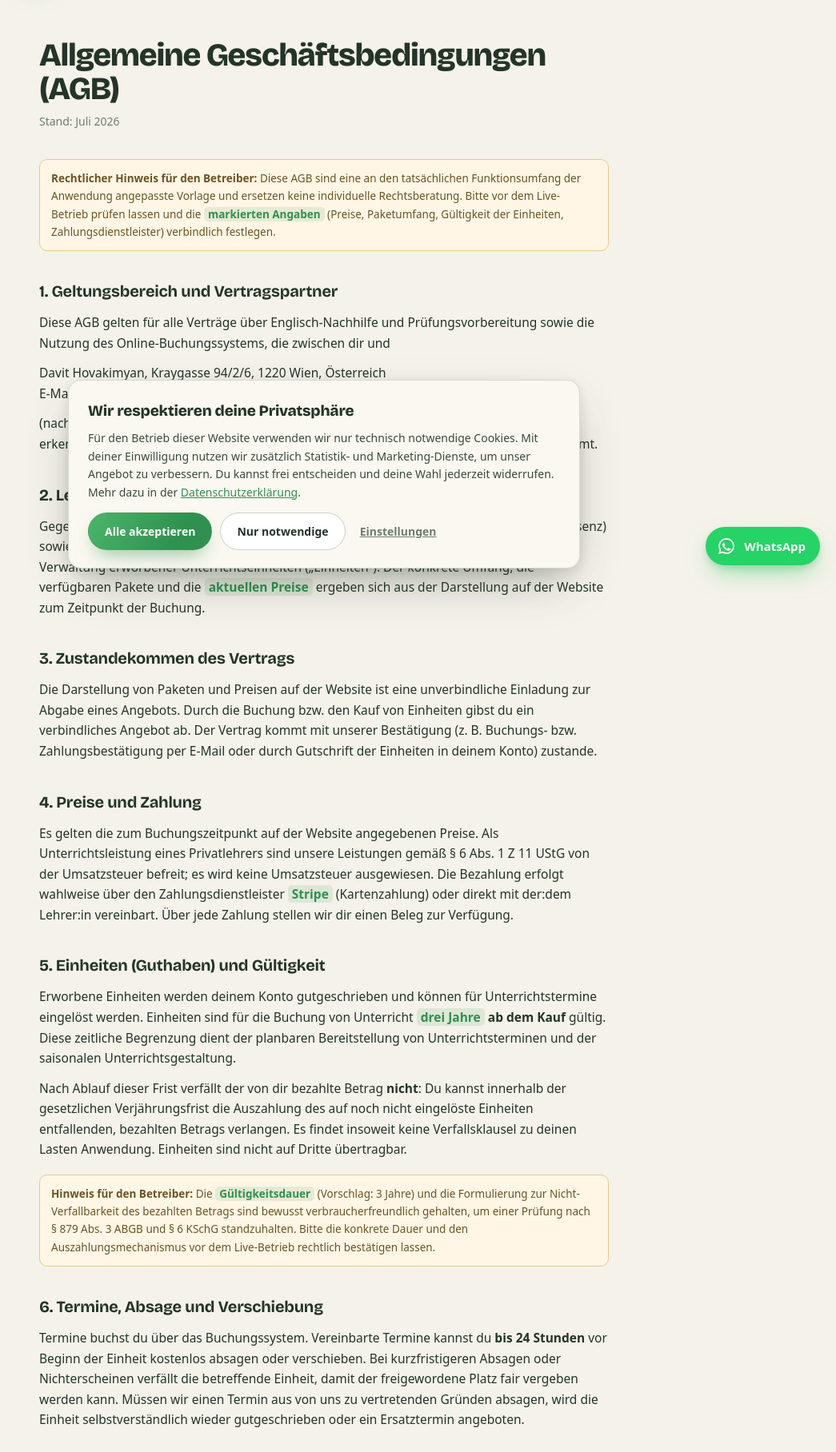
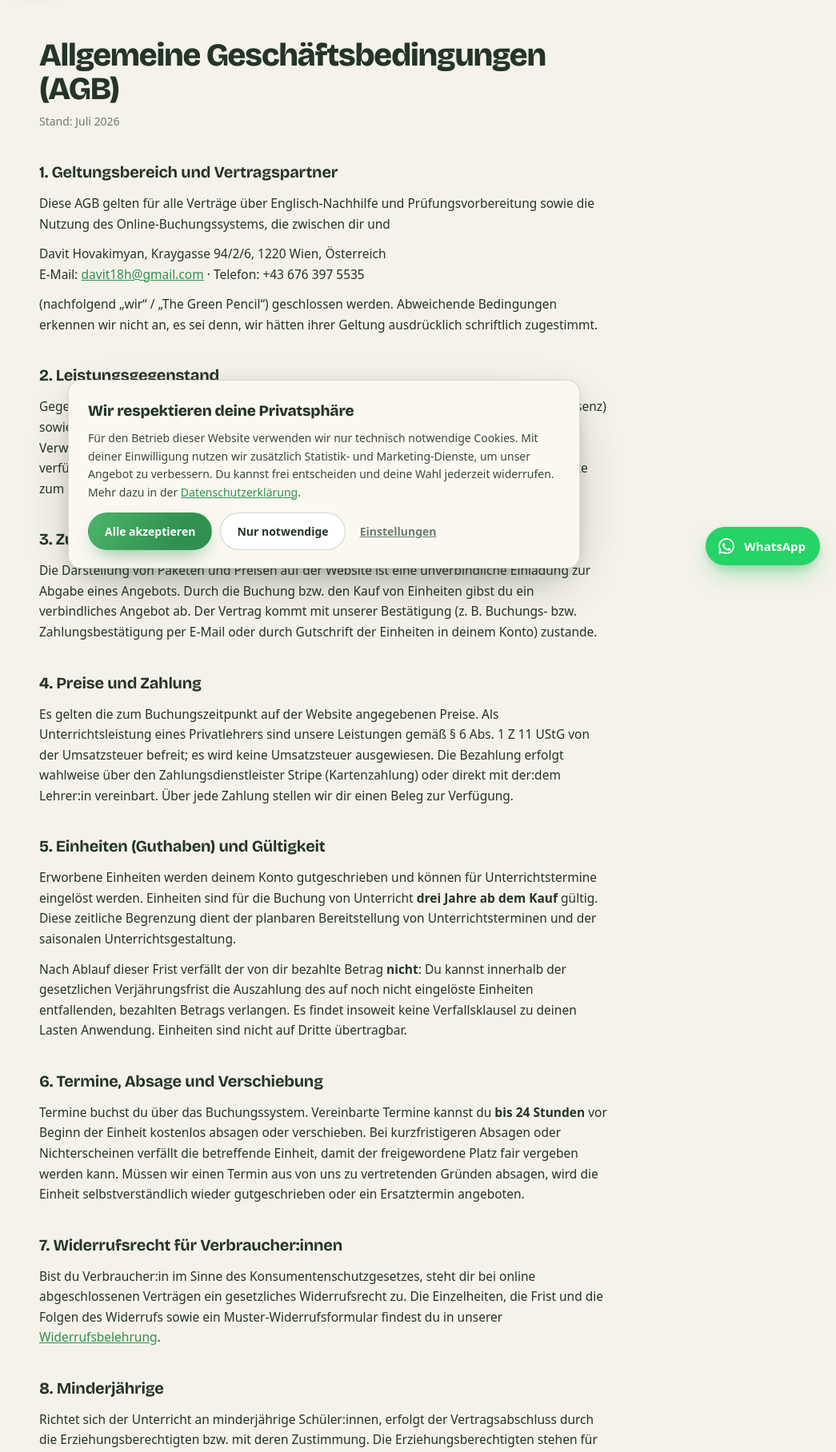
Before and after one commit to jan-writes-codes/fluent, a Django app: page /agb/ in a window 1280 px wide. Shown: the part 73-1889 px from the top of the page at 80% size, without its empty margins (235-1280 px from the left). Run offline with Django 4.2, Linux system fonts and the light colour scheme.

Commit message:
Finalise AGB & Widerruf: drop operator disclaimers and draft highlights
Remove the .todo "Hinweis für den Betreiber" boxes from both pages and unwrap
the .placeholder highlight spans (aktuellen Preise, Stripe, drei Jahre) so the
copy reads as final, public-facing legal text rather than a draft.

Co-Authored-By: Claude Opus 4.8 <noreply@anthropic.com>
Claude-Session: https://claude.ai/code/session_01HwPP7t2UqEHSBUJLoEdnK4

```diff
--- a/templates/agb.html
+++ b/templates/agb.html
@@ -3,13 +3,6 @@
 {% block content %}
 <h1>Allgemeine Geschäftsbedingungen (AGB)</h1>
 <p class="updated muted">Stand: Juli 2026</p>
-
-<div class="todo">
-  <strong>Rechtlicher Hinweis für den Betreiber:</strong> Diese AGB sind eine an den tatsächlichen
-  Funktionsumfang der Anwendung angepasste Vorlage und ersetzen keine individuelle Rechtsberatung.
-  Bitte vor dem Live-Betrieb prüfen lassen und die <span class="placeholder">markierten Angaben</span>
-  (Preise, Paketumfang, Gültigkeit der Einheiten, Zahlungsdienstleister) verbindlich festlegen.
-</div>
 
 <h2>1. Geltungsbereich und Vertragspartner</h2>
 <p>
@@ -30,7 +23,7 @@
   Gegenstand des Vertrags ist die Erbringung von Englisch-Einzelunterricht (online oder in Präsenz) sowie
   die Bereitstellung eines Kontos im Buchungssystem zur Terminvereinbarung und Verwaltung erworbener
   Unterrichtseinheiten („Einheiten“). Der konkrete Umfang, die verfügbaren Pakete und die
-  <span class="placeholder">aktuellen Preise</span> ergeben sich aus der Darstellung auf der Website zum
+  aktuellen Preise ergeben sich aus der Darstellung auf der Website zum
   Zeitpunkt der Buchung.
 </p>
 
@@ -47,16 +40,16 @@
   Es gelten die zum Buchungszeitpunkt auf der Website angegebenen Preise. Als Unterrichtsleistung eines
   Privatlehrers sind unsere Leistungen gemäß §&nbsp;6 Abs.&nbsp;1 Z&nbsp;11 UStG von der Umsatzsteuer
   befreit; es wird keine Umsatzsteuer ausgewiesen. Die Bezahlung erfolgt wahlweise über den
-  Zahlungsdienstleister <span class="placeholder">Stripe</span> (Kartenzahlung) oder direkt mit
+  Zahlungsdienstleister Stripe (Kartenzahlung) oder direkt mit
   der:dem Lehrer:in vereinbart. Über jede Zahlung stellen wir dir einen Beleg zur Verfügung.
 </p>
 
 <h2>5. Einheiten (Guthaben) und Gültigkeit</h2>
 <p>
   Erworbene Einheiten werden deinem Konto gutgeschrieben und können für Unterrichtstermine eingelöst
-  werden. Einheiten sind für die Buchung von Unterricht <strong><span class="placeholder">drei
-  Jahre</span> ab dem Kauf</strong> gültig. Diese zeitliche Begrenzung dient der planbaren Bereitstellung
-  von Unterrichtsterminen und der saisonalen Unterrichtsgestaltung.
+  werden. Einheiten sind für die Buchung von Unterricht <strong>drei Jahre ab dem Kauf</strong> gültig.
+  Diese zeitliche Begrenzung dient der planbaren Bereitstellung von Unterrichtsterminen und der
+  saisonalen Unterrichtsgestaltung.
 </p>
 <p>
   Nach Ablauf dieser Frist verfällt der von dir bezahlte Betrag <strong>nicht</strong>: Du kannst innerhalb
@@ -64,14 +57,6 @@
   bezahlten Betrags verlangen. Es findet insoweit keine Verfallsklausel zu deinen Lasten Anwendung.
   Einheiten sind nicht auf Dritte übertragbar.
 </p>
-
-<div class="todo">
-  <strong>Hinweis für den Betreiber:</strong> Die <span class="placeholder">Gültigkeitsdauer</span>
-  (Vorschlag: 3&nbsp;Jahre) und die Formulierung zur Nicht-Verfallbarkeit des bezahlten Betrags sind
-  bewusst verbraucherfreundlich gehalten, um einer Prüfung nach §&nbsp;879 Abs.&nbsp;3 ABGB und
-  §&nbsp;6 KSchG standzuhalten. Bitte die konkrete Dauer und den Auszahlungsmechanismus vor dem
-  Live-Betrieb rechtlich bestätigen lassen.
-</div>
 
 <h2>6. Termine, Absage und Verschiebung</h2>
 <p>
```
Also changed, not shown: templates/widerruf.html (+0 -7 lines).
